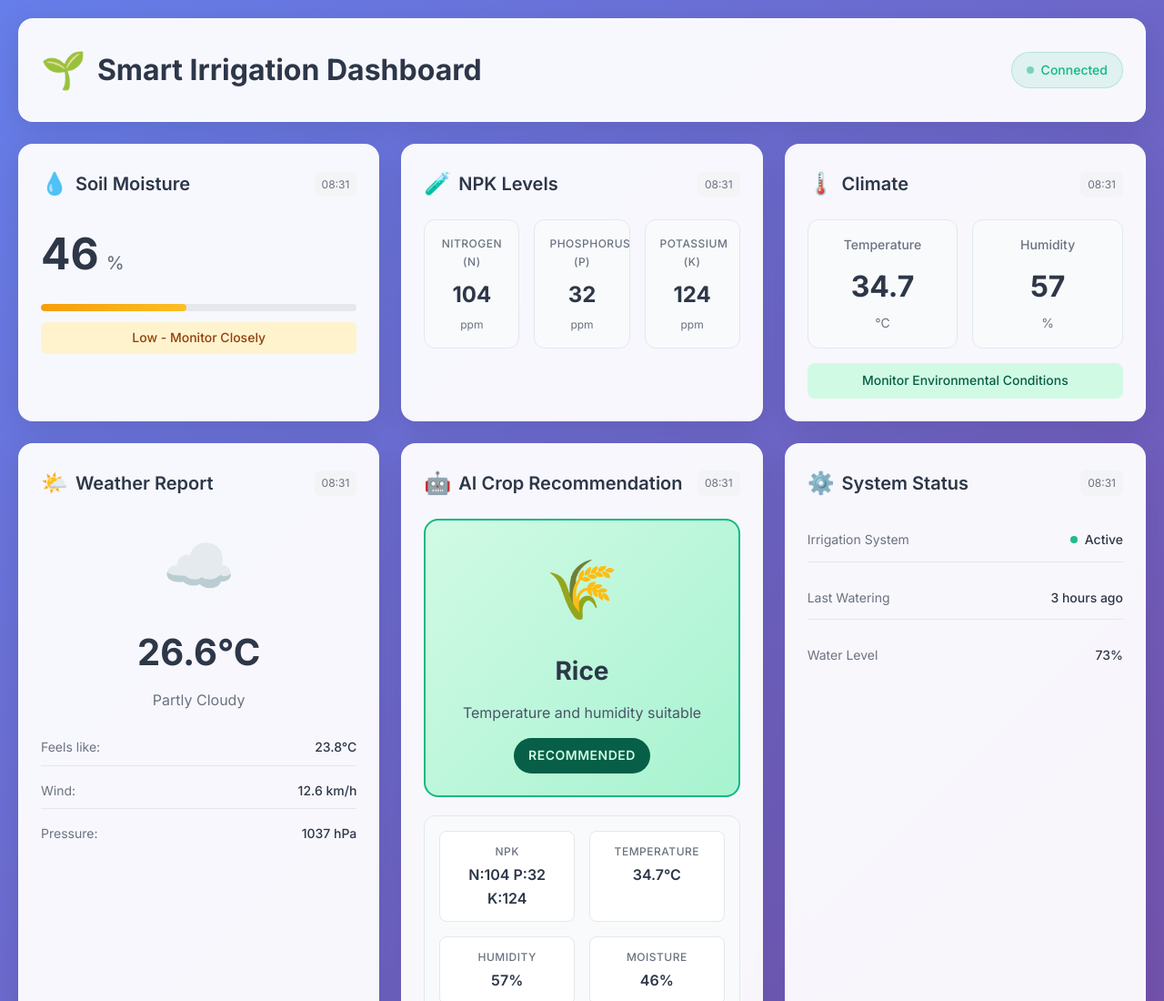
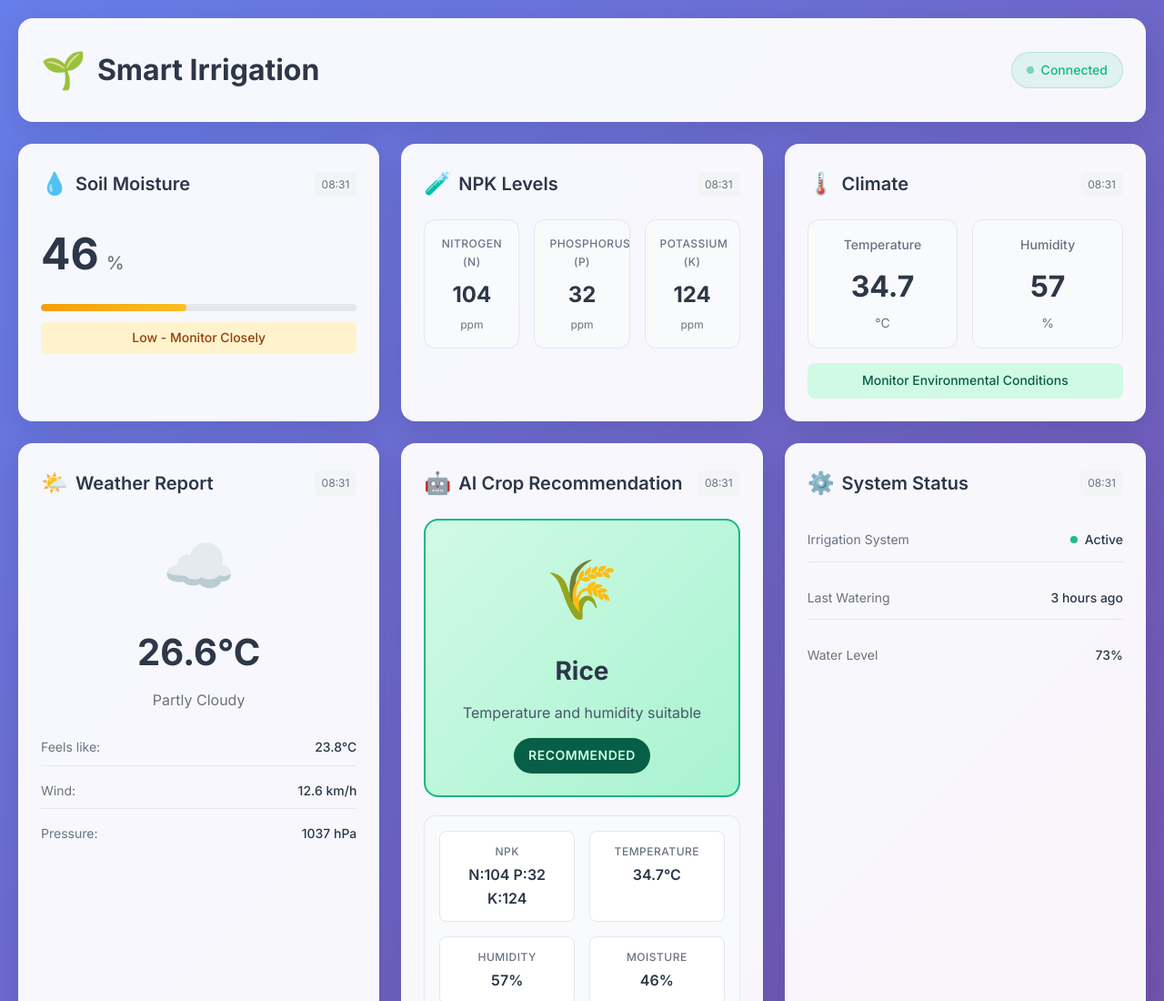
Before and after one commit to Abhishek974823/crop_irrigation, a plain HTML site: page index.html in a window 1280 px wide. Shown: the top 1100 px of the page at 91% size. Drawn offline with Linux system fonts and the light colour scheme; no server answers.

Commit message:
dashboard name changed

```diff
--- a/index.html
+++ b/index.html
@@ -14,7 +14,7 @@
             <div class="header-content">
                 <h1 class="header-title">
                     <span class="icon">🌱</span>
-                    Smart Irrigation Dashboard
+                    Smart Irrigation
                 </h1>
                 <div class="status-indicator">
                     <span class="status-dot" id="connectionStatus"></span>
```
